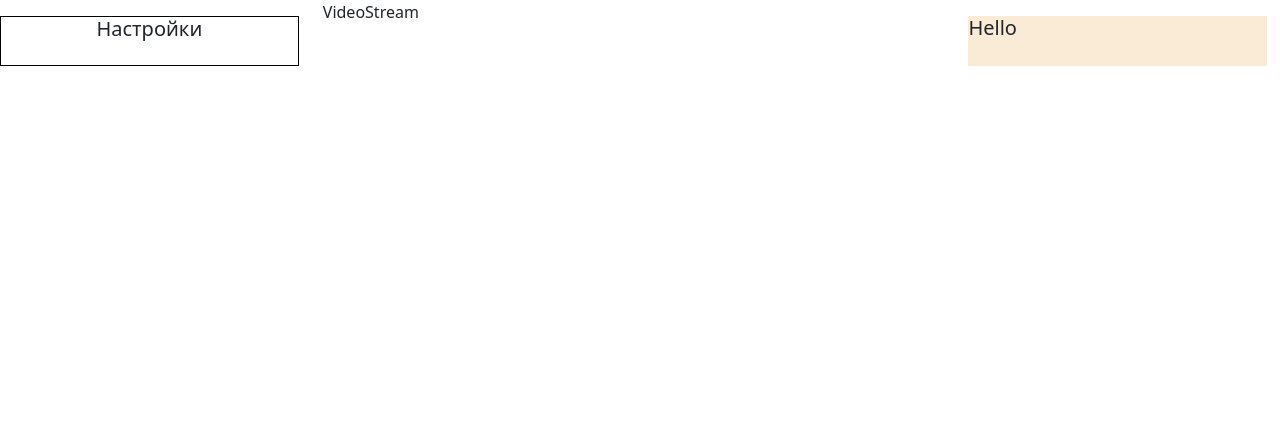
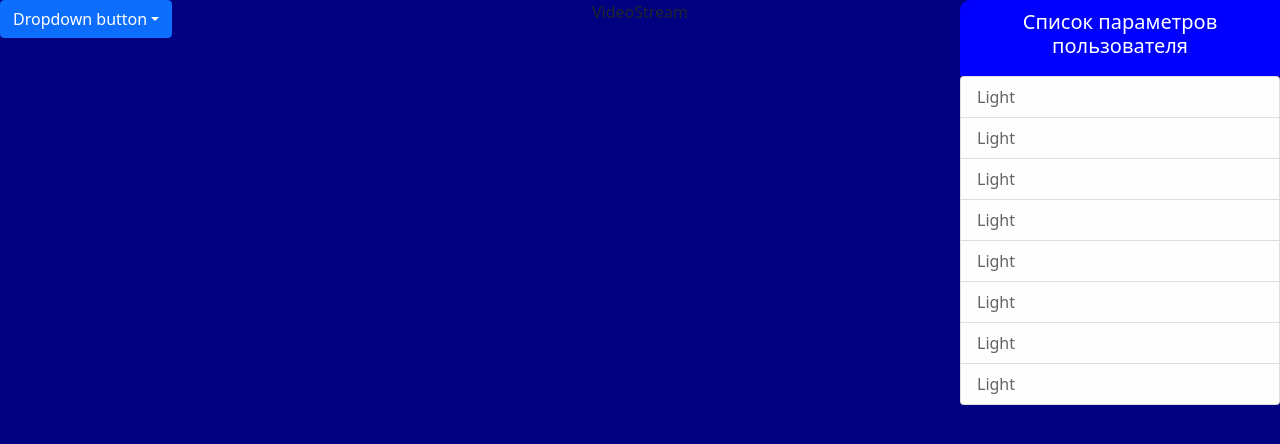
Before and after one commit to elgohr-update/ovision-client, a React (Create React App) app: page /#/ in a window 1280 px wide. Shown: the top 444 px of the page. Built offline with nearby package versions, Linux system fonts and the light colour scheme; no server answers; the HTML template or start-up script is replaced by a standard one.

Commit message:
v 0.0.2
- Added list of UserParams

```diff
--- a/src/components/StreamSettings/index.js
+++ b/src/components/StreamSettings/index.js
@@ -1,10 +1,14 @@
-import React from 'react';
-import './styles.scss';
+import React from 'react';import './styles.scss';
+import { DropdownButton, Dropdown } from 'react-bootstrap';
 
 export const StreamSettings = () => {
-    return (
-      <div className="StreamSettings h-100 mt-3">
-        <h5 className="SteamSettings__title">Настройки</h5>
-      </div>
-    );
-  };
+  return (
+    <div className="StreamSettings h-100">
+      <DropdownButton id="dropdown-basic-button" title="Dropdown button">
+        <Dropdown.Item href="#/action-1">Action</Dropdown.Item>
+        <Dropdown.Item href="#/action-2">Another action</Dropdown.Item>
+        <Dropdown.Item href="#/action-3">Something else</Dropdown.Item>
+      </DropdownButton>
+    </div>
+  );
+};
--- a/src/components/StreamSettings/styles.scss
+++ b/src/components/StreamSettings/styles.scss
@@ -1,8 +1,7 @@
-.StreamSettings {
-
+.StreamSettings {  background: #000080;
 }
 .SteamSettings__title {
-    text-align: center;
-    border: 1px solid black;
-    height: 100%;
+  text-align: center;
+  border: 1px solid black;
+  height: 100%;
 }
--- a/src/components/UserParams/index.js
+++ b/src/components/UserParams/index.js
@@ -1,10 +1,38 @@
-import React from 'react';
-import './styles.scss';
+import React from 'react';import './styles.scss';
+import { ListGroup, ListGroupItem } from 'react-bootstrap';
 
 export const UserParams = () => {
   return (
-    <div className="UserParams h-100 mt-3 p-10">
-      <h5 className="UserParams__title">Hello</h5>
+    <div className="UserParams h-100">
+      <div className="TittleParametrs">
+        <h5>Список параметров пользователя</h5>
+      </div>
+      <ListGroup variant="primary">
+        <ListGroup.Item action variant="light">
+          Light
+        </ListGroup.Item>
+        <ListGroup.Item action variant="light">
+          Light
+        </ListGroup.Item>
+        <ListGroup.Item action variant="light">
+          Light
+        </ListGroup.Item>
+        <ListGroup.Item action variant="light">
+          Light
+        </ListGroup.Item>
+        <ListGroup.Item action variant="light">
+          Light
+        </ListGroup.Item>
+        <ListGroup.Item action variant="light">
+          Light
+        </ListGroup.Item>
+        <ListGroup.Item action variant="light">
+          Light
+        </ListGroup.Item>
+        <ListGroup.Item action variant="light">
+          Light
+        </ListGroup.Item>
+      </ListGroup>
     </div>
   );
 };
--- a/src/components/UserParams/styles.scss
+++ b/src/components/UserParams/styles.scss
@@ -1,7 +1,16 @@
-.UserParams {
-  background-color: antiquewhite;
+.UserParams {  background: #000080;
 
   .UserParams__title {
     font-size: 20px;
   }
+  .TittleParametrs {
+    background-color: #0000ff;
+    padding: 10px;
+    color: white;
+    text-align: center;
+    border-top-left-radius: 10px; /* Левый верхний уголок */
+  }
+  .ListGroup {
+    background: #000080;
+  }
 }
--- a/src/components/VideoStream/index.js
+++ b/src/components/VideoStream/index.js
@@ -1,5 +1,5 @@
-import React from 'react';
+import React from 'react';import './styles.scss';
 
 export const VideoStream = () => {
-  return <div>VideoStream</div>;
+  return <div className=" VideoStream">VideoStream</div>;
 };
--- /dev/null
+++ b/src/components/VideoStream/styles.scss
@@ -0,0 +1,4 @@
+.VideoStream {  text-align: center;
+  background: #000080;
+  height: 100vh;
+}
--- a/src/pages/Home/index.js
+++ b/src/pages/Home/index.js
@@ -25,11 +25,12 @@ export const Home = () => {
 
   return (
     <div className="Home">
-      <Row>
-        <Col xl={3}>
+      <Row className="g-0 h-100" >
+        <Col xl={3} >
           <StreamSettings/>
+
         </Col>
-        <Col xs={6}>
+        <Col  xs={6}>
           <VideoStream />
         </Col>
         <Col xs={3}>
--- a/src/pages/Home/styles.scss
+++ b/src/pages/Home/styles.scss
@@ -1,4 +1,4 @@
-.Home {
-  width: 99vw;
-
+.Home {  width: 100vw;
+  height: 100vh;
+  overflow-y: hidden;
 }
```
